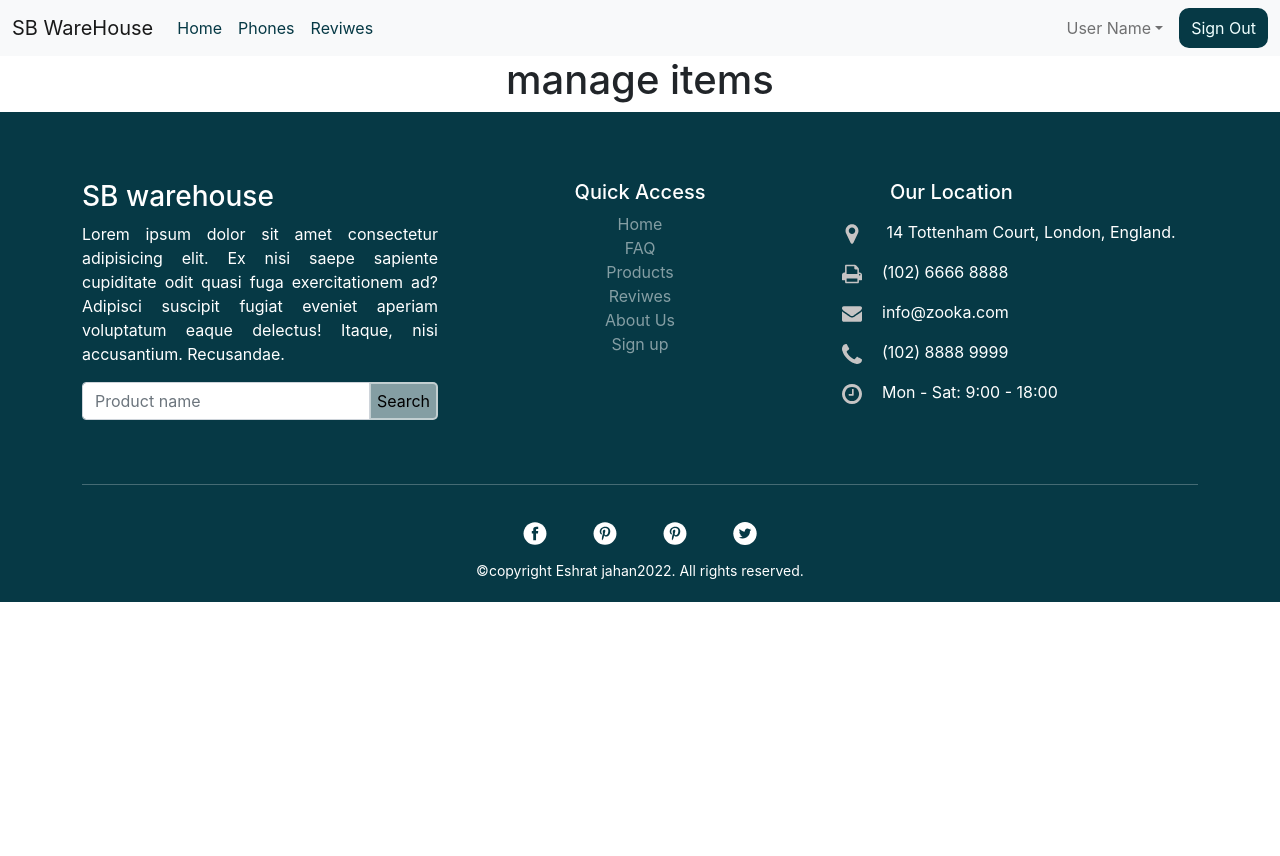
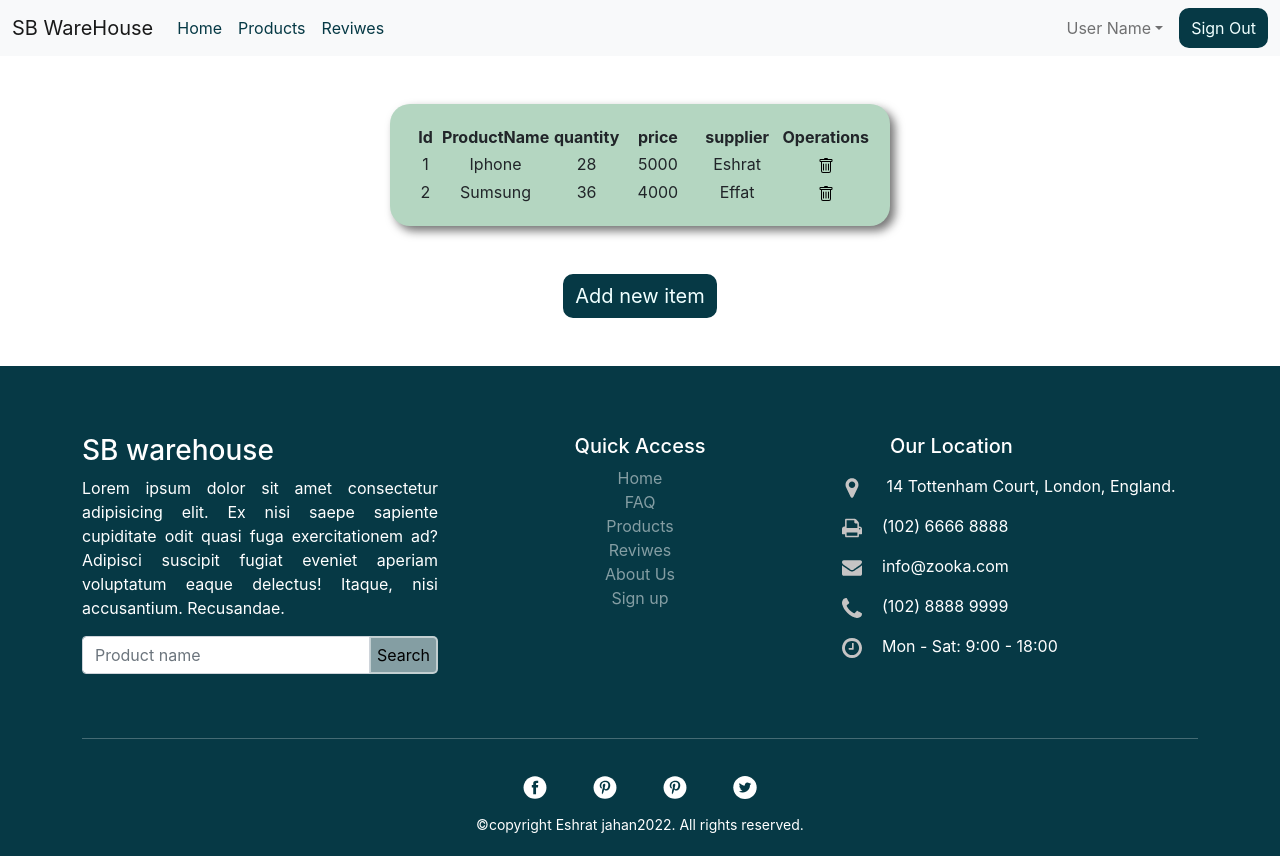
Before and after one commit to Eshratjahan17/-warehouse-management-client-side, a React (Create React App) app: page /manageinventory in a window 1280 px wide. Before the commit the page ends 800 px from the top, so only its background shows below. Built offline with nearby package versions, Linux system fonts and the light colour scheme.

Commit message:
react table

```diff
--- a/package.json
+++ b/package.json
@@ -12,6 +12,7 @@
     "@testing-library/user-event": "^13.5.0",
     "babel-plugin-macros": "^3.1.0",
     "bootstrap": "^5.1.3",
+    "rc-table": "^7.24.2",
     "react": "^18.1.0",
     "react-bootstrap": "^2.4.0",
     "react-dom": "^18.1.0",
--- a/src/pages/Footer/Footer.js
+++ b/src/pages/Footer/Footer.js
@@ -14,7 +14,7 @@ import './footer.css';
 
 const Footer = () => {
   return (
-    <div className="footer">
+    <div className="footer mt-5">
       <Container>
         <Row md={3} sm={12} lg={3}>
           <Col className="about-us" xs={12}>
@@ -33,7 +33,7 @@ const Footer = () => {
                 aria-label="Recipient's username"
                 aria-describedby="basic-addon2"
               />
-              <button className='search-btn' id="button-addon2">
+              <button className="search-btn" id="button-addon2">
                 Search
               </button>
             </InputGroup>
@@ -42,34 +42,32 @@ const Footer = () => {
             <h5>Quick Access</h5>
             <div className="quick-access ">
               <a href="#">Home</a>
-              <a href="#">FAQ</a>
-              <a href="#">Products</a>
+              <a href="/blogs">FAQ</a>
+              <a href="/manageinventory">Products</a>
               <a href="#">Reviwes</a>
               <a href="#">About Us</a>
-              <a href="#">Sign up</a>
+              <a href="/signup">Sign up</a>
             </div>
           </Col>
           <Col xs={12} className="my-5 location">
-            <h5 className='text-start ms-5 mb-3 '>Our Location</h5>
+            <h5 className="text-start ms-5 mb-3 ">Our Location</h5>
             <p>
-              <img  src={location} alt="" /> 14 Tottenham
-              Court, London, England.
+              <img src={location} alt="" /> 14 Tottenham Court, London, England.
             </p>
             <p>
-              <img  src={fax} alt="" />
+              <img src={fax} alt="" />
               (102) 6666 8888
             </p>
             <p>
-              <img  src={envelop} alt="" />
+              <img src={envelop} alt="" />
               info@zooka.com
             </p>
             <p>
-              <img  src={phone} alt="" />
+              <img src={phone} alt="" />
               (102) 8888 9999
             </p>
             <p>
-
-              <img  src={watch} alt="" />
+              <img src={watch} alt="" />
               Mon - Sat: 9:00 - 18:00
             </p>
           </Col>
--- a/src/pages/Headers/Headers.js
+++ b/src/pages/Headers/Headers.js
@@ -23,7 +23,7 @@ const Headers = () => {
             </Nav.Link>
             <Nav.Link href="#action2">
               <Link className="nav" to="/manageinventory">
-                Phones
+                Products
               </Link>
             </Nav.Link>
 
@@ -39,18 +39,18 @@ const Headers = () => {
               className="me-2"
               id="navbarScrollingDropdown"
             >
-              <NavDropdown.Item href="#action3">
+              <NavDropdown.Item >
                 <Link className="dropdown" to="/myitems">
                   My Items
                 </Link>
               </NavDropdown.Item>
-              <NavDropdown.Item href="#action4">
+              <NavDropdown.Item >
                 <Link className="dropdown" to="/addnewitem">
                   Add Items
                 </Link>
               </NavDropdown.Item>
               <NavDropdown.Divider />
-              <NavDropdown.Item href="#action5">
+              <NavDropdown.Item >
                 <Link className="dropdown" to="/manageinventory">
                   Manage Items
                 </Link>
--- a/src/pages/ManageInventoryItems/ManageInventoryItems.js
+++ b/src/pages/ManageInventoryItems/ManageInventoryItems.js
@@ -1,10 +1,69 @@
+import Table from "rc-table";
 import React from 'react';
+import { Button } from "react-bootstrap";
+import trash from "../../images/trash.svg";
+
+
 
 const ManageInventoryItems = () => {
+  const columns = [
+    {
+      title: "Id",
+      dataIndex: "Id",
+      key: "Id",
+      width: 100,
+    },
+    {
+      title: "ProductName",
+      dataIndex: "ProductName",
+      key: "ProductName",
+      width: 100,
+    },
+    {
+      title: "quantity",
+      dataIndex: "quantity",
+      key: "quantity",
+      width: 100,
+    },
+    {
+      title: "price",
+      dataIndex: "price",
+      key: "price",
+      width: 200,
+    },
+    {
+      title: "supplier",
+      dataIndex: "supplier",
+      key: "supplier",
+      width: 200,
+    },
+
+    {
+      title: "Operations",
+      dataIndex: "",
+      key: "operations",
+      render: () => (
+        <a href="#">
+          <button className="trash-btn">
+            <img src={trash} alt="" />
+          </button>
+        </a>
+      ),
+    },
+  ];
+  const data = [
+    { ProductName: "Iphone",Id:1, quantity: 28, price: 5000,supplier:"Eshrat", key: "1" },
+    { ProductName: "Sumsung",Id:2, quantity: 36, price: 4000,supplier:"Effat", key: "2" },
+  ];
   return (
     <div>
-      <h1>manage items</h1>
+      <div className="d-flex  justify-content-center my-5 my-items">
+        <Table className="item-table" columns={columns} data={data} />
+      </div>
 
+      <div>
+        <Button size="lg">Add new item</Button>
+      </div>
     </div>
   );
 };
--- /dev/null
+++ b/src/pages/MyItems/MyItems.css
@@ -0,0 +1,13 @@
+.trash-btn {
+  border: none;
+  background-color: #b4d6c1;
+  cursor: pointer;
+}
+.item-table {
+  background-color: #b4d6c1;
+  width: 500px;
+
+  padding: 20px;
+  border-radius: 20px;
+  box-shadow: 5px 5px 10px rgba(13, 12, 12, 0.568);
+}
--- a/src/pages/MyItems/MyItems.js
+++ b/src/pages/MyItems/MyItems.js
@@ -1,9 +1,53 @@
+import Table from 'rc-table';
 import React from 'react';
+import trash from '../../images/trash.svg';
+import './MyItems.css';
 
 const MyItems = () => {
+  const columns = [
+    {
+      title: "ProductName",
+      dataIndex: "ProductName",
+      key: "ProductName",
+      width: 100,
+    },
+    {
+      title: "quantity",
+      dataIndex: "quantity",
+      key: "quantity",
+      width: 100,
+    },
+    {
+      title: "price",
+      dataIndex: "price",
+      key: "price",
+      width: 200,
+    },
+
+    {
+      title: "Operations",
+      dataIndex: "",
+      key: "operations",
+      render: () => (
+        <a href="#">
+          <button className='trash-btn'>
+            <img src={trash} alt="" />
+          </button>
+
+        </a>
+      ),
+    },
+  ];
+
+  const data = [
+    { ProductName: "Iphone", quantity: 28,price:5000 ,key: "1" },
+    { ProductName: "Sumsung", quantity: 36,price:4000,  key: "2" },
+];
+
+
   return (
-    <div>
-      <h1>this is user added items</h1>
+    <div className="d-flex  justify-content-center my-5 my-items">
+      <Table className='item-table' columns={columns} data={data} />
     </div>
   );
 };
```
Also changed, not shown: src/images/trash.svg (added), 1 other file (tests, documents, lock files or other folders).
